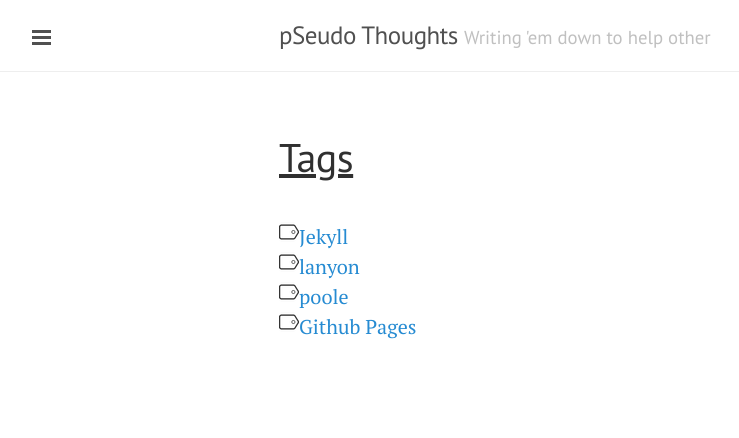
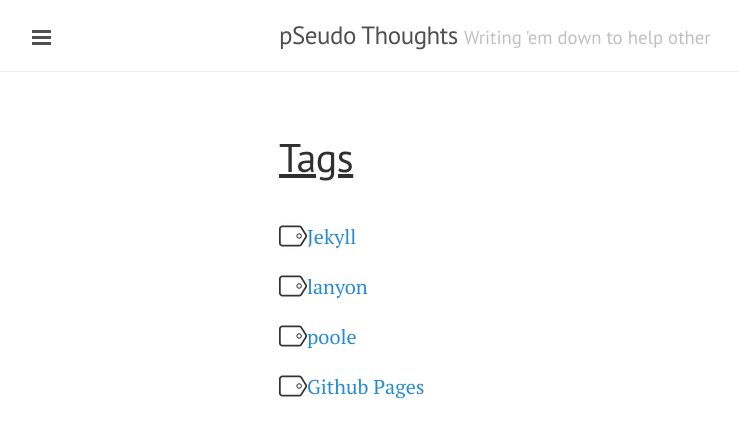
Before and after one commit to DharmeshPandav/dharmeshpandav.github.io, a Jekyll site: the page built from tags/index.html, in a window 1280 px wide. Shown: the top 438 px of the page, without its empty margins (1-740 px from the left). Built offline with Jekyll 4.4.1, drawn with Linux system fonts in a browser that asks for light colours; nearby versions of some CDN libraries; Markdown is read by kramdown in place of the engine named in the settings.

Commit message:
changed config

```diff
--- a/public/css/custom.css
+++ b/public/css/custom.css
@@ -43,9 +43,13 @@
 }
 
 .tag-icon-prefix {
-    background:url(/assets/tag20x20.png) left top;
-    width:20px;
-    height:20px;
+    background:url(/assets/tag28x28.png) left top;
+    width:28px;
+    height:28px;
     display: block;
     float: left;
 }
+
+.tag-list{
+    margin-top: 1rem;
+}
--- a/tags/index.html
+++ b/tags/index.html
@@ -5,7 +5,7 @@ title: Tags
 
 
     {% for tag in site.tags %}
-    <div>
+    <div class="tag-list">
         <a class="firm" href="/tags/{{ tag[0] }}">{{ tag[0] }}</a>
         <span class="tag-icon-prefix"></span>
     </div>
```
Also changed, not shown: assets/tag28x28.png (added).
